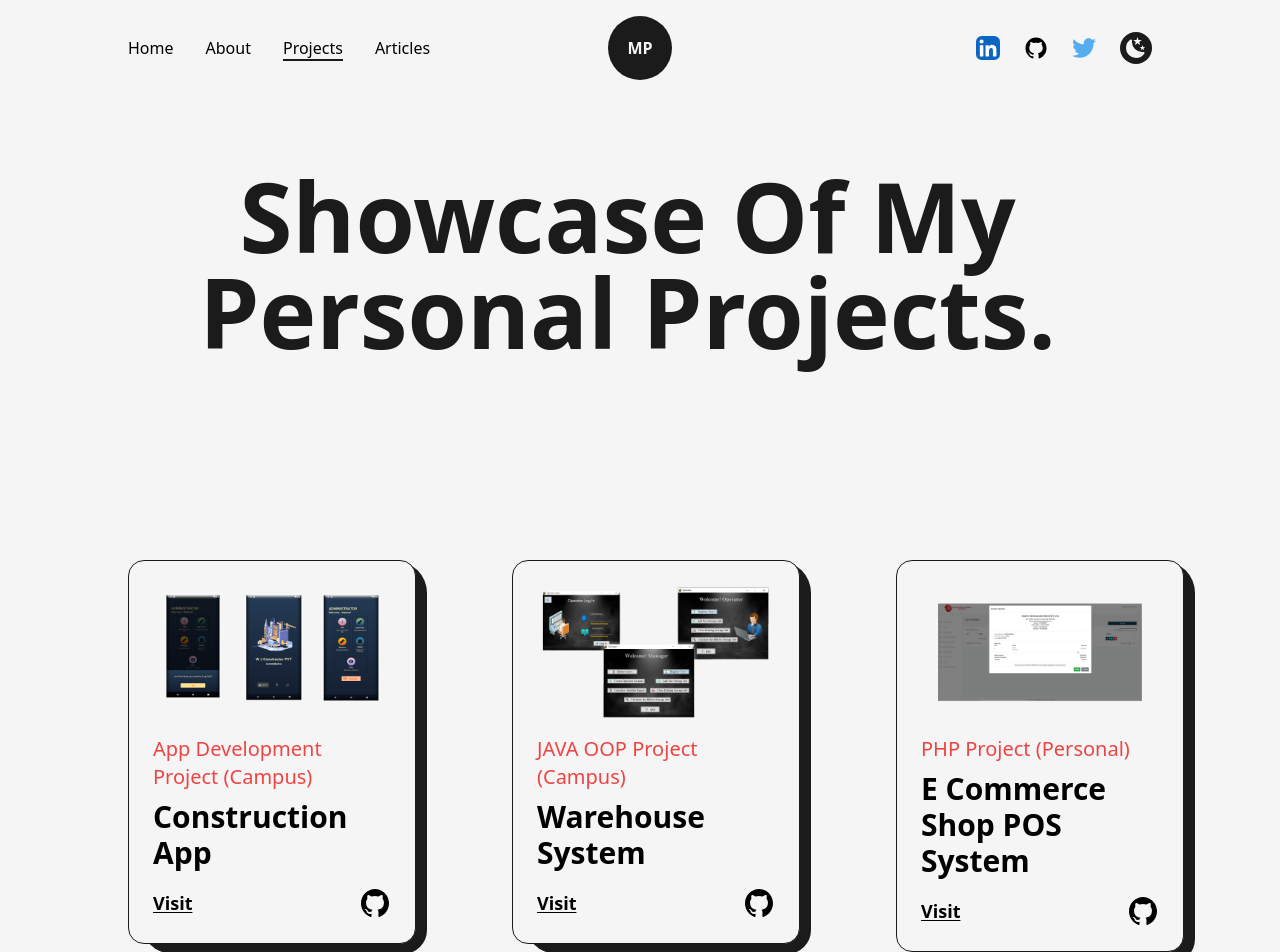
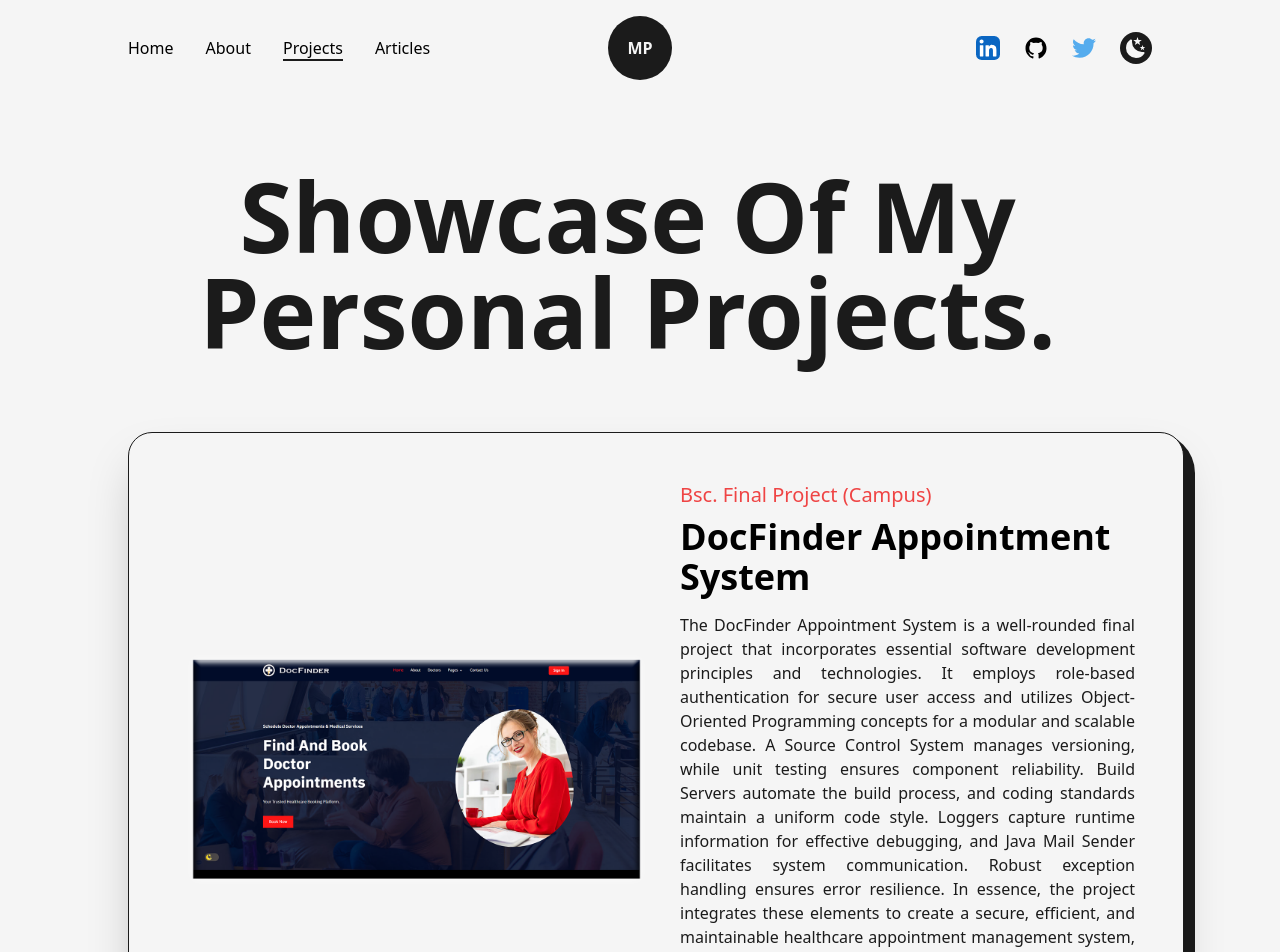
Before and after one commit to Madura-Prasad/Next.js-Portfolio, a Next.js app: page /projects in a window 1280 px wide. Shown: the top 952 px of the page. Built offline with nearby package versions, Linux system fonts and the light colour scheme.

Commit message:
update project

```diff
--- a/src/pages/about.js
+++ b/src/pages/about.js
@@ -81,7 +81,7 @@ const about = () => {
             <div className="col-span-2 flex flex-col items-end justify-between cursor-pointer xl:col-span-8 xl:flex-row xl:items-center md:order-3">
               <div className="flex flex-col items-end justify-center xl:items-center">
                 <span className="inline-block text-7xl font-bold md:text-6xl sm:text-5xl xs:text-4xl">
-                  <AnimatedNumbers value={23} />+
+                  <AnimatedNumbers value={43} />+
                 </span>
                 <h2 className="text-xl font-medium capitalize text-dark/75 dark:text-light xl:text-center md:text-lg sm:text-base xs:text-sm">
                   Satisfied Clients
@@ -90,7 +90,7 @@ const about = () => {
 
               <div className="flex flex-col items-end justify-center xl:items-center">
                 <span className="inline-block text-7xl font-bold md:text-6xl sm:text-5xl xs:text-4xl">
-                  <AnimatedNumbers value={28} />+
+                  <AnimatedNumbers value={56} />+
                 </span>
                 <h2 className="text-xl font-medium capitalize text-dark/75 dark:text-light xl:text-center md:text-lg sm:text-base xs:text-sm">
                   Projects Completed
--- a/src/pages/projects.js
+++ b/src/pages/projects.js
@@ -12,6 +12,7 @@ import imperial from "../../public/images/projects/imperial.png";
 import pos from "../../public/images/projects/pos.png";
 import roadtrip from "../../public/images/projects/roadtrip.png";
 import woocomerce from "../../public/images/projects/woocomerce.png";
+import final from "../../public/images/projects/final.png";
 
 import Project1 from "../../public/images/projects/dummy.png";
 import TransitionEffect from "@/component/TransitionEffect";
@@ -22,7 +23,7 @@ const FeaturedProject = ({ type, title, summary, img, link, github }) => {
   return (
     <article
       className="w-full flex
-   items-center justify-between rounded-3xl border
+    items-center justify-between rounded-3xl border
     border-solid border-dark bg-light shadow-2xl p-12 relative rounded-br-2xl  dark:bg-dark dark:border-light lg:flex-col lg:p-8 xs:rounded-2xl xs:rounded-br-3xl xs:p-4"
     >
       <div className="absolute top-0 -right-3 -z-10 w-[100%] h-[103%] rounded-[2.5rem] bg-dark rounded-br-3xl dark:bg-light xs:-right-2 sm:h-[102%] xs:w-full xs:rounded-[1.5rem]" />
@@ -101,7 +102,9 @@ const Project = ({ type, title, img, link, github }) => {
           href={link}
           target="_blank"
         >
-          <h2 className="my-2 w-full text-left text-3xl font-bold lg:text-2xl">{title}</h2>
+          <h2 className="my-2 w-full text-left text-3xl font-bold lg:text-2xl">
+            {title}
+          </h2>
         </Link>
         <div className="w-full mt-2 flex items-center justify-between ">
           <Link
@@ -130,16 +133,24 @@ const projects = () => {
           content="Madura Prasad | Projects | GitHub | github"
         />
       </Head>
-      <TransitionEffect/>
+      <TransitionEffect />
       <main className="w-full mb-16 flex flex-col items-end justify-center dark:text-light">
         <Layout className="pt-16">
           <AnimatedText
             text="Showcase of My Personal Projects."
             className="mb-16 cursor-pointer lg:!text-7xl sm:mb-8 sm:!text-6xl xs:!text-4xl"
           />
-
           <div className="grid grid-cols-12 gap-24 gap-y-32 xl:gap-x-16 lg:gap-x-8 md:gap-y-24 sm:gap-x-0">
-            <div className="col-span-12"></div>
+            <div className="col-span-12 sm:col-span-12">
+              <FeaturedProject
+                title="DocFinder Appointment System"
+                img={final}
+                summary="The DocFinder Appointment System is a well-rounded final project that incorporates essential software development principles and technologies. It employs role-based authentication for secure user access and utilizes Object-Oriented Programming concepts for a modular and scalable codebase. A Source Control System manages versioning, while unit testing ensures component reliability. Build Servers automate the build process, and coding standards maintain a uniform code style. Loggers capture runtime information for effective debugging, and Java Mail Sender facilitates system communication. Robust exception handling ensures error resilience. In essence, the project integrates these elements to create a secure, efficient, and maintainable healthcare appointment management system, showcasing a comprehensive understanding of key software development practices."
+                link="https://github.com/Madura-Prasad/Diabetes-Prediction.git"
+                type="Bsc. Final Project (Campus)"
+                github="https://github.com/Madura-Prasad/Diabetes-Prediction.git"
+              />
+            </div>
             <div className="col-span-4 sm:col-span-12">
               <Project
                 title="Construction App"
@@ -195,52 +206,6 @@ const projects = () => {
                 github="https://github.com/Madura-Prasad/Laravel-Online-E-Commerce-Store.git"
               />
             </div>
-            {/* <div className="col-span-4 sm:col-span-12">
-              <Project
-                title="Live Crypto Tracker"
-                img={Project1}
-                link=""
-                type="Project"
-                github=""
-              />
-            </div>
-            <div className="col-span-12">
-              <FeaturedProject
-                title="Live Crypto Tracker"
-                img={Project1}
-                summary="The live crypto tracker is a mobile app developed using React Native and CoinGecko API that provides real-time cryptocurrency price monitoring. It features a user-friendly interface, customizable watchlists, price alerts, push notifications, and detailed views of each cryptocurrency. The app aims to provide a reliable and convenient tool for crypto enthusiasts to stay up-to-date and make informed investment decisions."
-                link=""
-                type="Featured Project"
-                github=""
-              />
-            </div>
-            <div className="col-span-4 sm:col-span-12">
-              <Project
-                title="Live Crypto Tracker"
-                img={Project1}
-                link=""
-                type="Project"
-                github=""
-              />
-            </div>
-            <div className="col-span-4 sm:col-span-12">
-              <Project
-                title="Live Crypto Tracker"
-                img={Project1}
-                link=""
-                type="Project"
-                github=""
-              />
-            </div>
-            <div className="col-span-4 sm:col-span-12">
-              <Project
-                title="Live Crypto Tracker"
-                img={Project1}
-                link=""
-                type="Project"
-                github=""
-              />
-            </div> */}
           </div>
         </Layout>
       </main>
```
Also changed, not shown: public/images/projects/final.jpg (added), public/images/projects/final.png (added).
